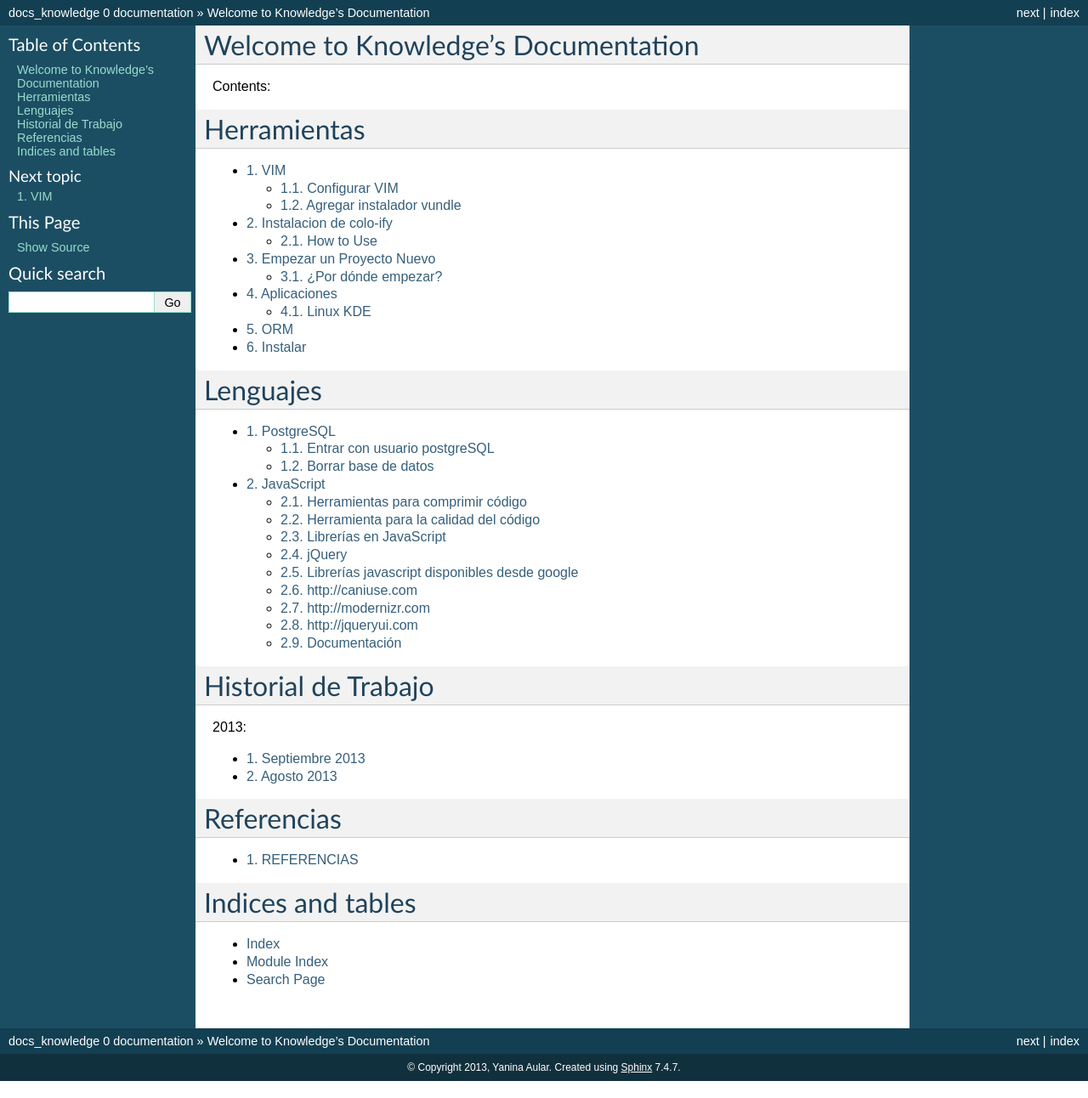
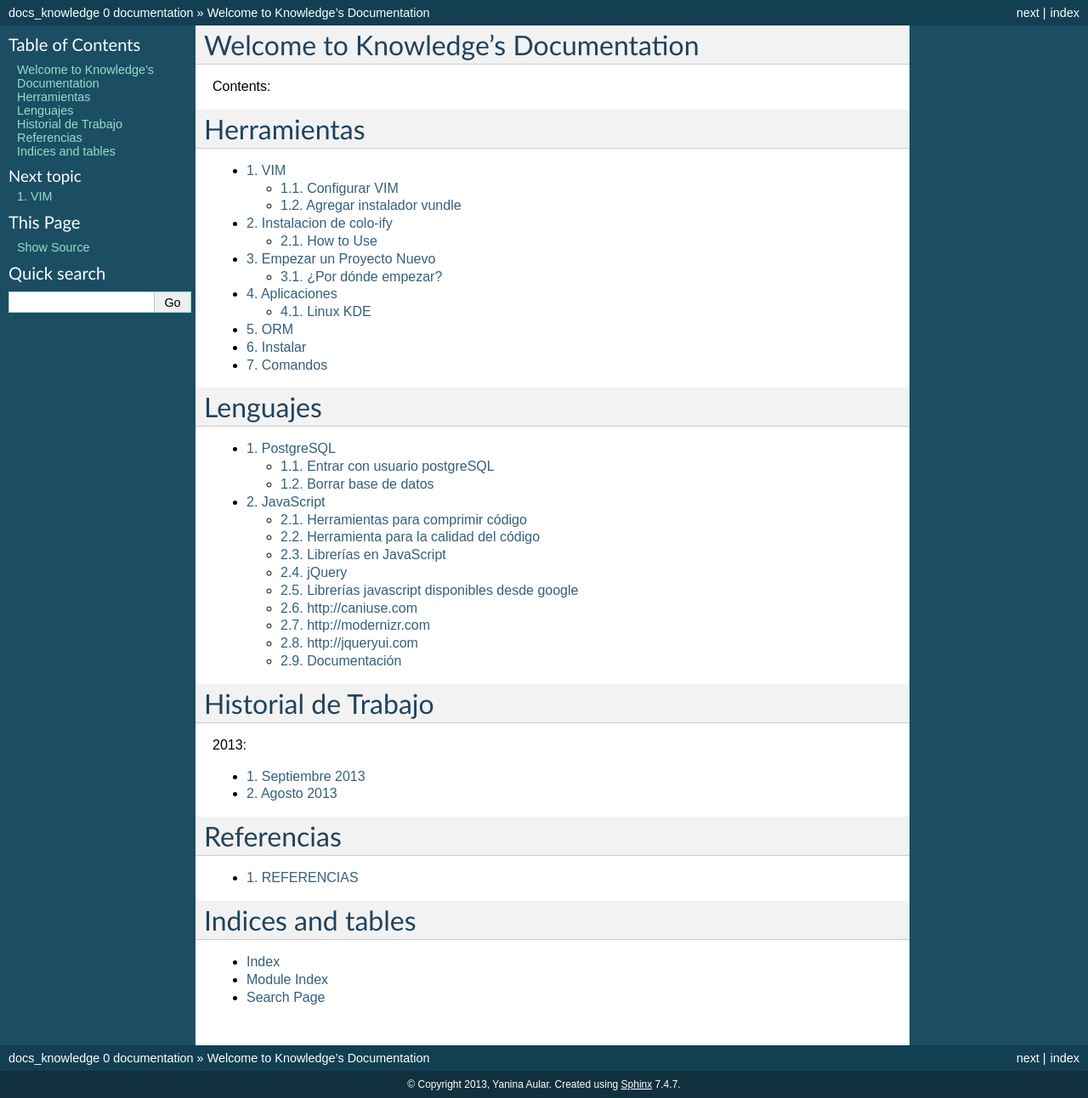
Before and after one commit to yaniaular/knowledge, a Sphinx documentation site: the page built from source/index.rst, in a window 1280 px wide. Shown: the whole page at 85% size. Built offline with Sphinx 7.4.7, drawn with Linux system fonts in a browser that asks for light colours; formulas are drawn with MathJax 3.

Commit message:
[ADD[ nuevos topicos para comando en linux y cosas que hacer en tiempo libre

```diff
--- a/source/index.rst
+++ b/source/index.rst
@@ -22,7 +22,7 @@ Herramientas
    aplicacion
    openerp
    to_install
-
+   comandos
 Lenguajes
 =========
 
```
Also changed, not shown: other parts of source/index.rst (+1 -0 lines).
